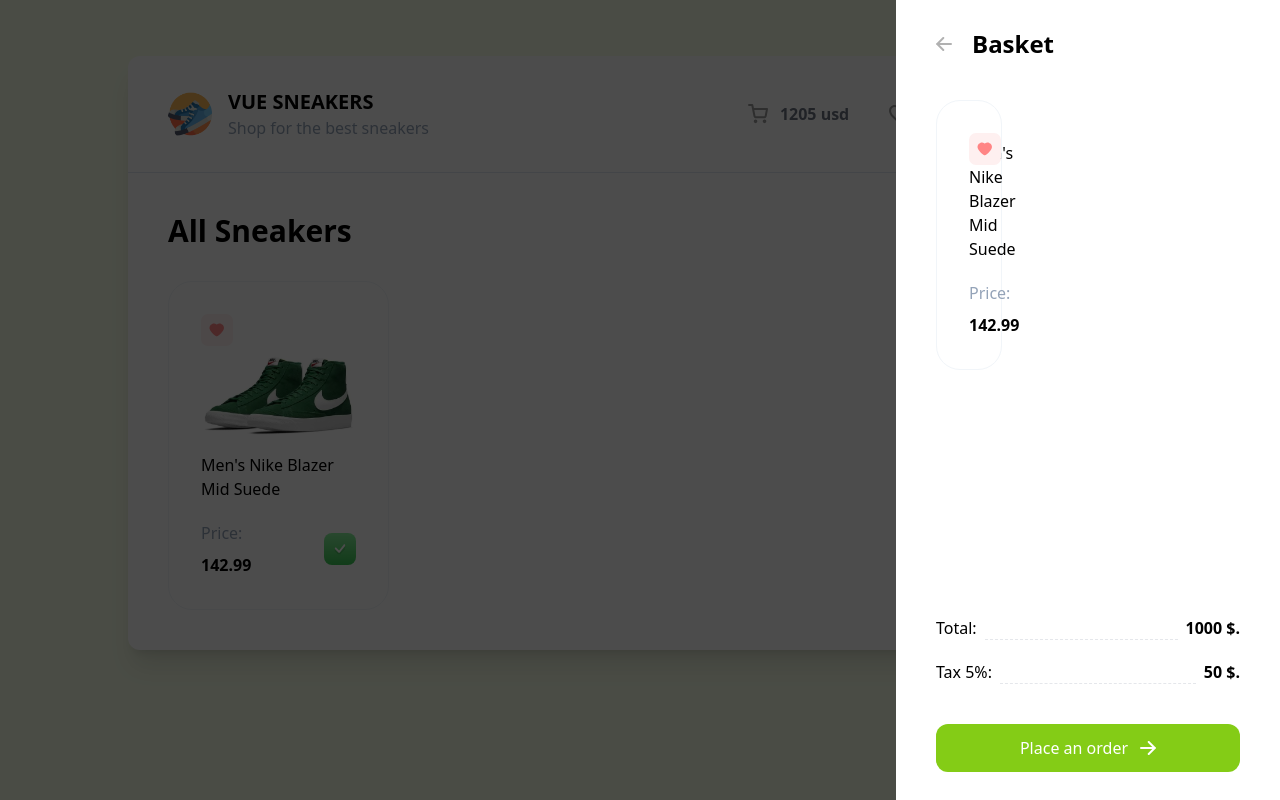
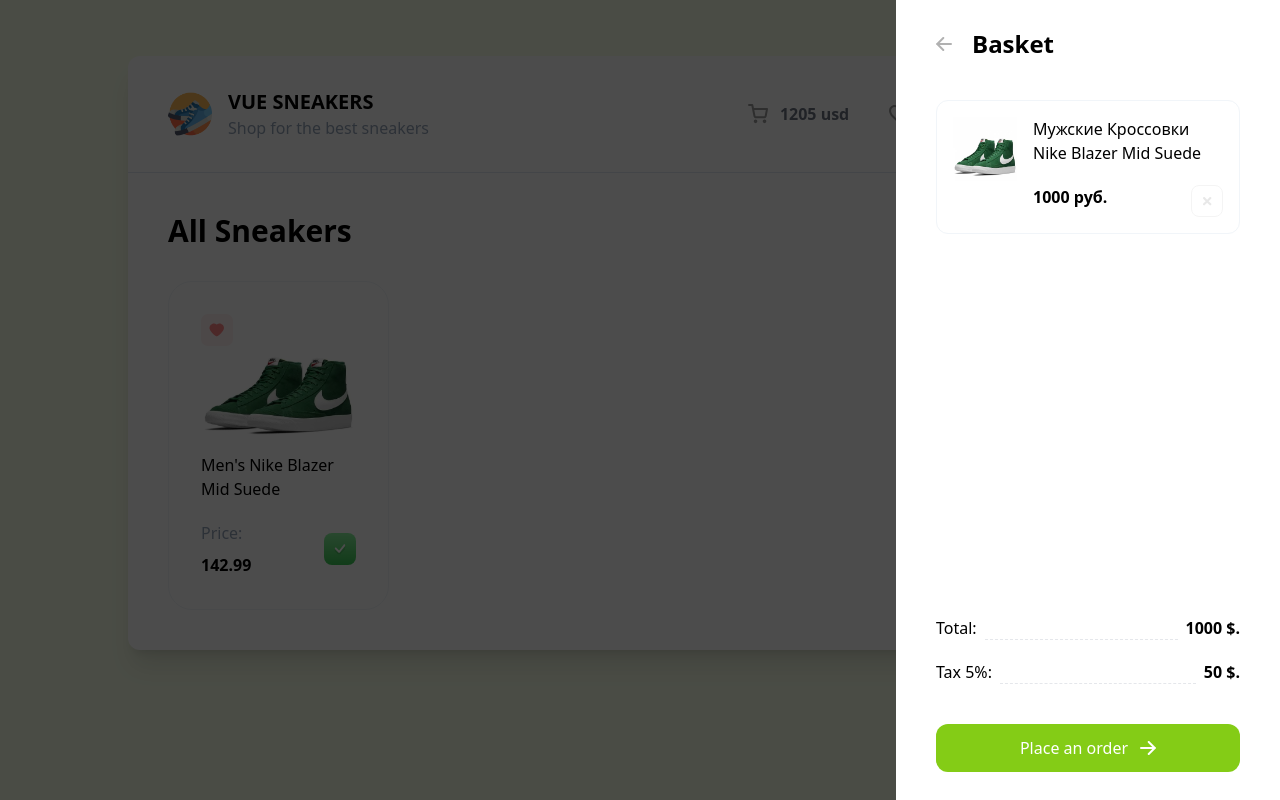
Before and after one commit to KenanRamazanov/Ecommerce-Sneakers, a Vue app: page / in a window 1280 px wide. Built offline with nearby package versions, Linux system fonts and the light colour scheme.

Commit message:
Editing CardItem

```diff
--- a/src/components/CartItem.vue
+++ b/src/components/CartItem.vue
@@ -0,0 +1,25 @@
+<script setup>
+defineProps({
+  img: String,
+  title: String,
+  price: Number,
+  onClickDelete: Function,
+});
+</script>
+
+<template>
+  <div class="relative flex w-full border border-slate-100 rounded-xl p-4 gap-4">
+    <img :src="img" class="w-16 h-16" alt="Sneaker" />
+    <div class="flex flex-col w-full">
+      <p>{{ title }}</p>
+      <div class="flex justify-between mt-5">
+        <span class="font-bold">{{ price }} руб.</span>
+        <img
+          class="cursor-pointer opacity-30 hover:opacity-100 transition"
+          src="/close.svg"
+          alt="Close"
+        />
+      </div>
+    </div>
+  </div>
+</template>
--- a/src/components/Drawer.vue
+++ b/src/components/Drawer.vue
@@ -1,5 +1,5 @@
 <script setup>
-import CardList from './CardList.vue';
+import CartItem from './CartItem.vue';
 </script>
 
 <template>
@@ -35,7 +35,7 @@ import CardList from './CardList.vue';
     </h2>
     <div class="flex flex-col flex-1 justify-between">
       <div class="flex flex-col gap-5">
-        <CardList
+        <CartItem
           title="Мужские Кроссовки Nike Blazer Mid Suede"
           price="1000"
           img="/sneakers/sneakers-1.jpg"
```
